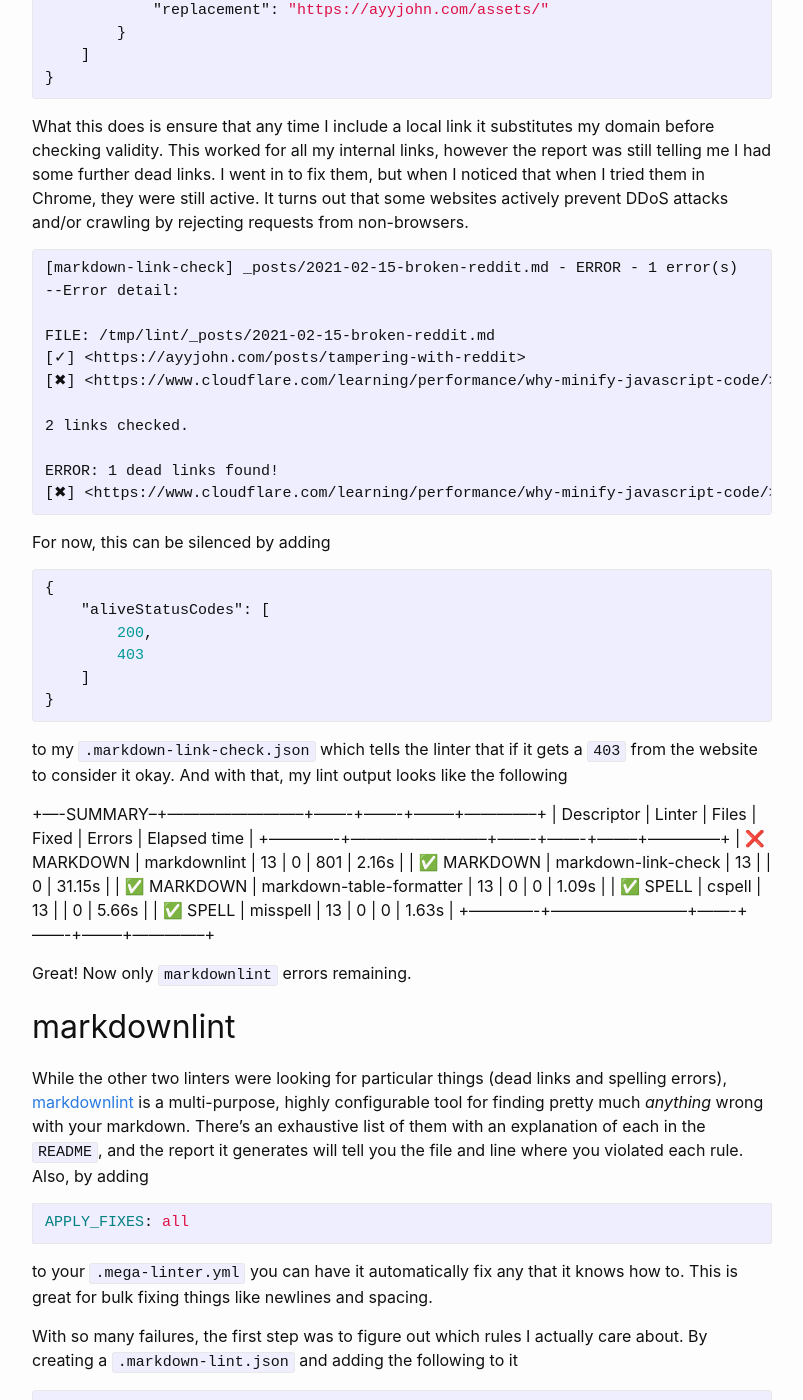
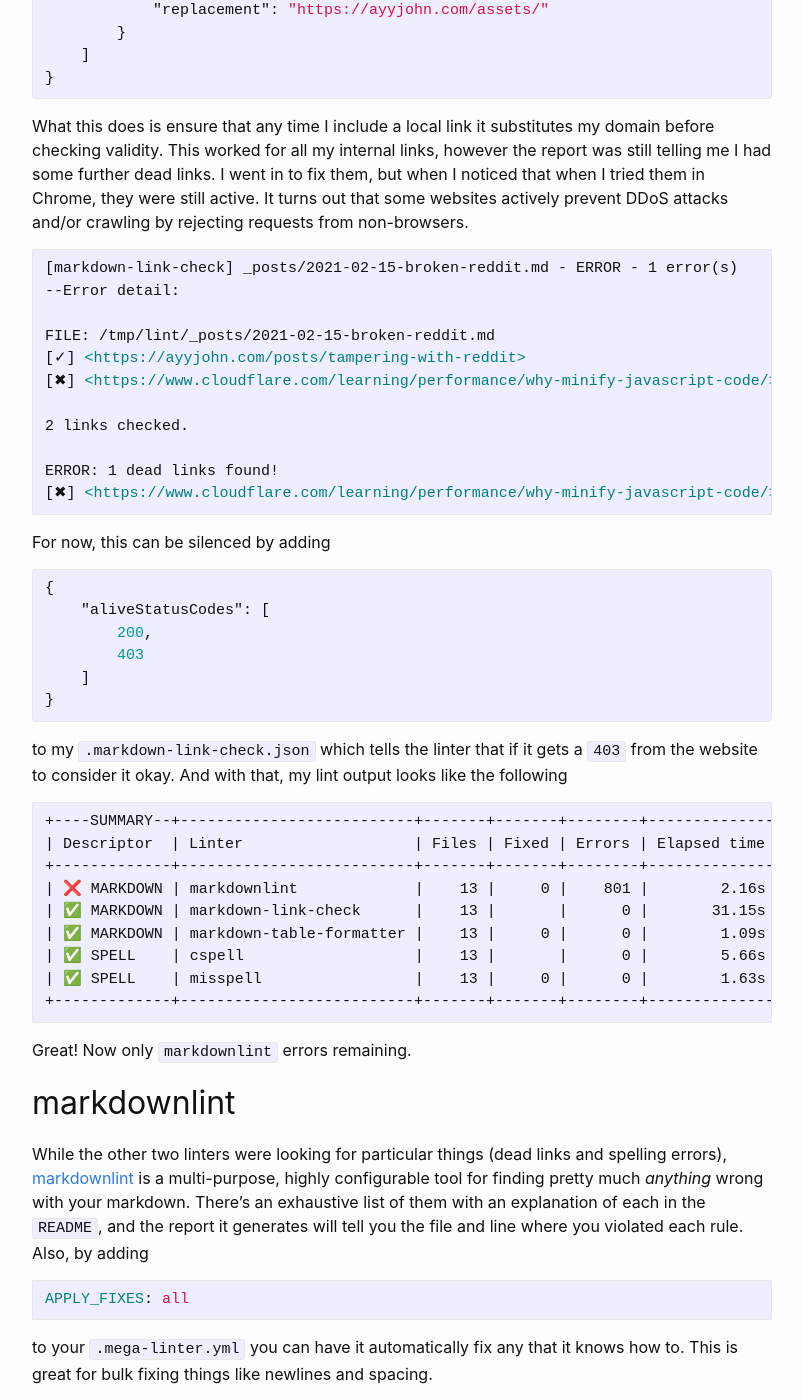
Before and after one commit to ayyjohn/ayyjohn.github.io, a Jekyll site: the page built from _posts/2021-03-27-linting.md, in a window 1280 px wide and 1400 px high, scrolled down 2809 px. Shown: the whole window, without its empty margins (238-1041 px from the left). Built offline with Jekyll 4.4.1, drawn with Linux system fonts in a browser that asks for light colours; some of the changed text lies outside the part shown.

Commit message:
fix tables in linting post

````diff
--- a/_posts/2021-03-27-linting.md
+++ b/_posts/2021-03-27-linting.md
@@ -98,7 +98,7 @@ The only thing was that a lot of my links _weren't_ dead, they're just local. Lu
 What this does is ensure that any time I include a local link it substitutes my domain before checking validity. This worked for all my internal links, however the report was still telling me I had some further dead links. I went in to fix them, but when I noticed that when I tried them in Chrome, they were still active.
 It turns out that some websites actively prevent DDoS attacks and/or crawling by rejecting requests from non-browsers.
 
-{% highlight text %}
+```markdown
 [markdown-link-check] _posts/2021-02-15-broken-reddit.md - ERROR - 1 error(s)
 --Error detail:
 
@@ -110,8 +110,7 @@ FILE: /tmp/lint/_posts/2021-02-15-broken-reddit.md
 
 ERROR: 1 dead links found!
 [✖] <https://www.cloudflare.com/learning/performance/why-minify-javascript-code/> → Status: 403
-
-{% endhighlight %}
+```
 
 For now, this can be silenced by adding
 {% highlight json %}
@@ -125,6 +124,7 @@ For now, this can be silenced by adding
 
 to my `.markdown-link-check.json` which tells the linter that if it gets a `403` from the website to consider it okay. And with that, my lint output looks like the following
 
+```markdown
 +----SUMMARY--+--------------------------+-------+-------+--------+--------------+
 | Descriptor  | Linter                   | Files | Fixed | Errors | Elapsed time |
 +-------------+--------------------------+-------+-------+--------+--------------+
@@ -134,6 +134,7 @@ to my `.markdown-link-check.json` which tells the linter that if it gets a `403`
 | ✅ SPELL    | cspell                   |    13 |       |      0 |        5.66s |
 | ✅ SPELL    | misspell                 |    13 |     0 |      0 |        1.63s |
 +-------------+--------------------------+-------+-------+--------+--------------+
+```
 
 Great! Now only `markdownlint` errors remaining.
 
@@ -184,12 +185,13 @@ which rule `MD037` flagged as a "space in emphasis" because it recognized the `_
 If you wrap that code in the following tags, it silences the error, similar to something like `type: ignore` in MyPy.
 
 ```markdown
-\<!-- markdownlint-disable MD037 -->
-\<!-- markdownlint-enable MD037 -->
+<!-- markdownlint-disable MD037 -->
+<!-- markdownlint-enable MD037 -->
 ```
 
 After a series of those, the remaining lint warnings were all for fixable errors like `MD047` (files should end with a single newline character), so I turned on `APPLY_FIXES: all` and let the linter fix the remaining issues.
 
+```markdown
 +----SUMMARY--+--------------------------+-------+-------+--------+--------------+
 | Descriptor  | Linter                   | Files | Fixed | Errors | Elapsed time |
 +-------------+--------------------------+-------+-------+--------+--------------+
@@ -199,6 +201,7 @@ After a series of those, the remaining lint warnings were all for fixable errors
 | ✅ SPELL    | cspell                   |    13 |       |      0 |        5.87s |
 | ✅ SPELL    | misspell                 |    13 |     0 |      0 |         1.4s |
 +-------------+--------------------------+-------+-------+--------+--------------+
+```
 
 Awesome!
 
````
